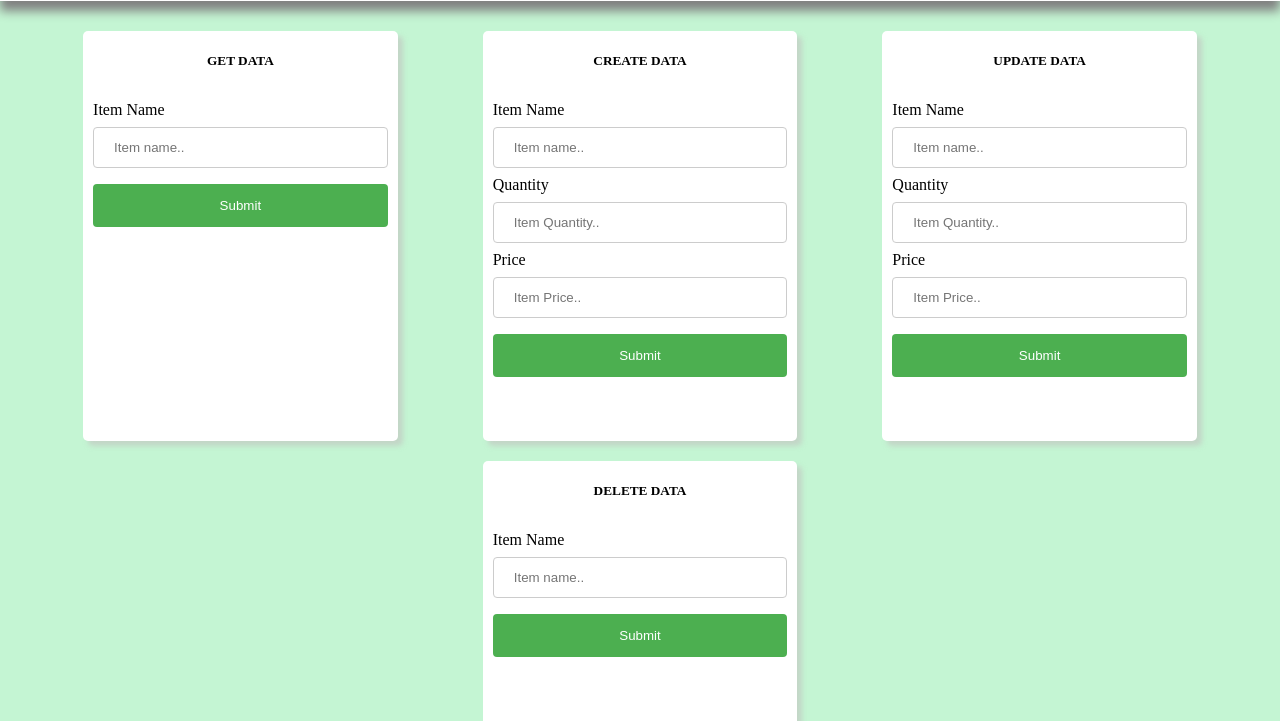
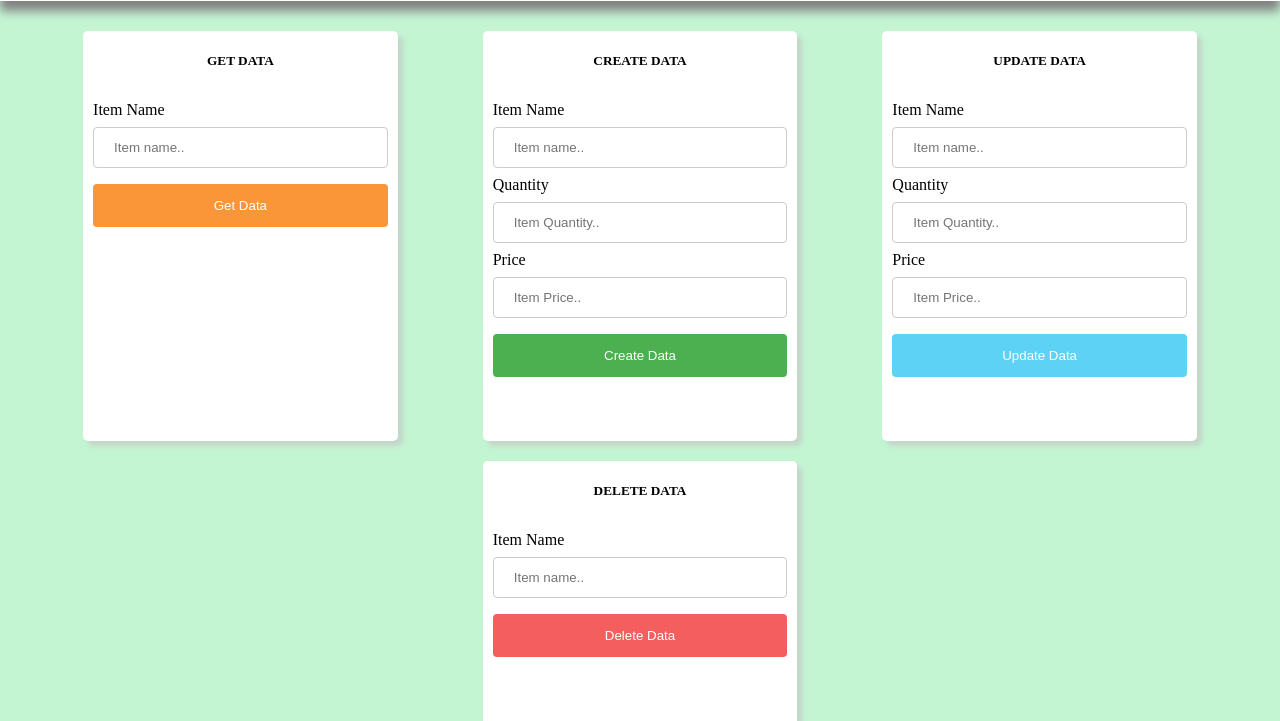
Before and after one commit to SaurabhDhakate/mongodb, a website: page public/index.html in a window 1280 px wide. Shown: the part 79-800 px from the top of the page. Drawn offline with Linux system fonts and the light colour scheme.

Commit message:
update fro vcs

```diff
--- a/public/index.html
+++ b/public/index.html
@@ -23,7 +23,7 @@
             <div style="padding: 10px;">
                 <label for="fname">Item Name</label>
                 <input type="text" id="iname" name="itemname" placeholder="Item name.."><br>
-                <button class="btn">Submit</button>
+                <button class="btn" style="background-color: rgb(250, 150, 56);">Get Data</button>
             </div>
 
         </div>
@@ -36,7 +36,7 @@
                 <input type="text" id="iqty" name="itemqty" placeholder="Item Quantity.."><br>
                 <label for="fname">Price</label>
                 <input type="number" id="iprc" name="itemprc" placeholder="Item Price.."><br>
-                <button class="btn">Submit</button>
+                <button class="btn" >Create Data</button>
             </div>
         </div>
         <div class="box" id="Update-Data">
@@ -48,7 +48,7 @@
                 <input type="text" id="iqty" name="itemqty" placeholder="Item Quantity.."><br>
                 <label for="fname">Price</label>
                 <input type="number" id="iprc" name="itemprc" placeholder="Item Price.."><br>
-                <button class="btn">Submit</button>
+                <button class="btn" style="background-color: rgb(94, 210, 245);">Update Data</button>
             </div>
         </div>
         <div class="box" id="Delete-Data">
@@ -56,7 +56,7 @@
             <div style="padding: 10px;">
                 <label for="fname">Item Name</label>
                 <input type="text" id="iname" name="itemname" placeholder="Item name.."><br>
-                <button class="btn">Submit</button>
+                <button class="btn" style="background-color: rgb(245, 94, 94);">Delete Data</button>
             </div>
         </div>
     </div>
```
